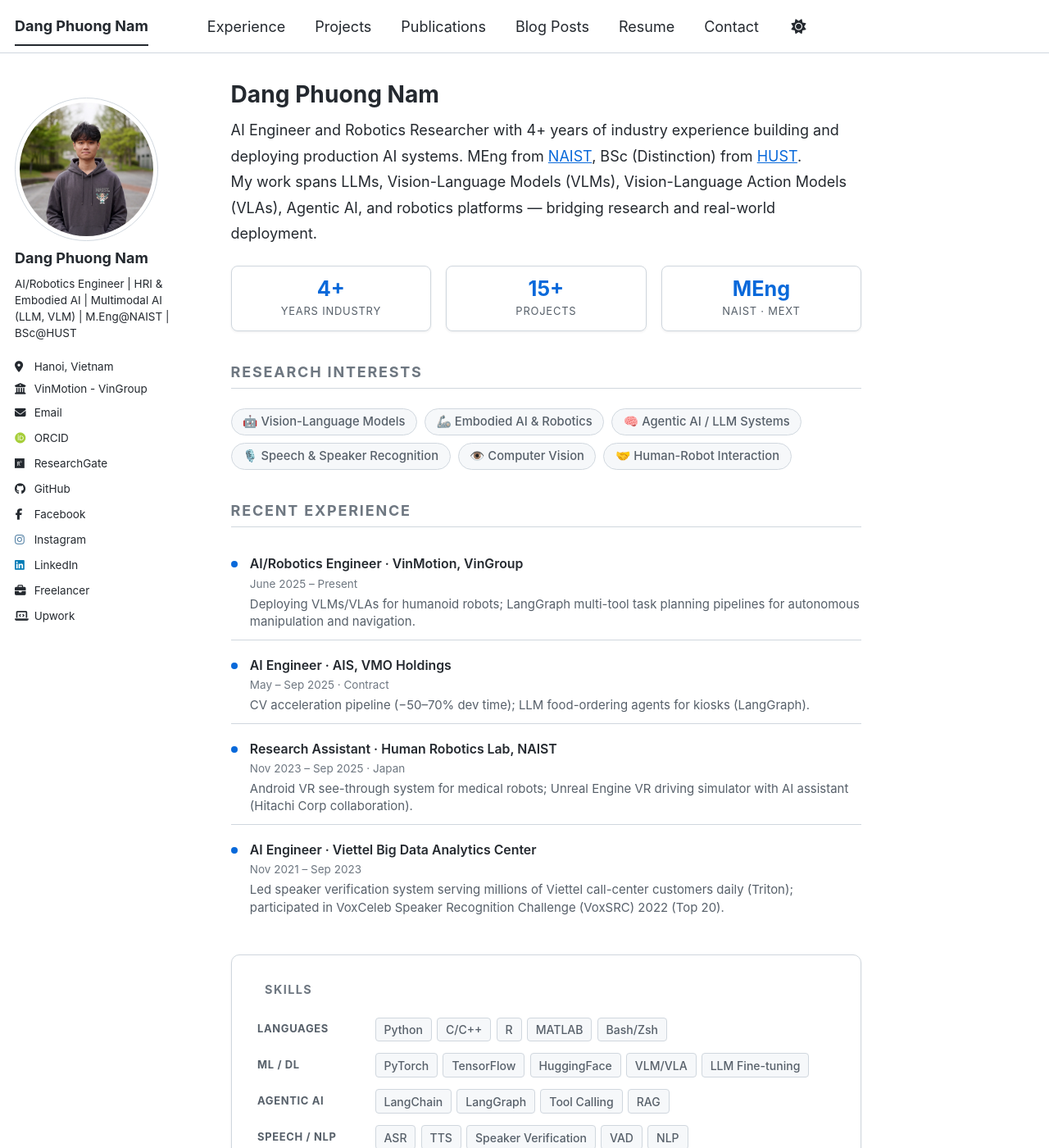
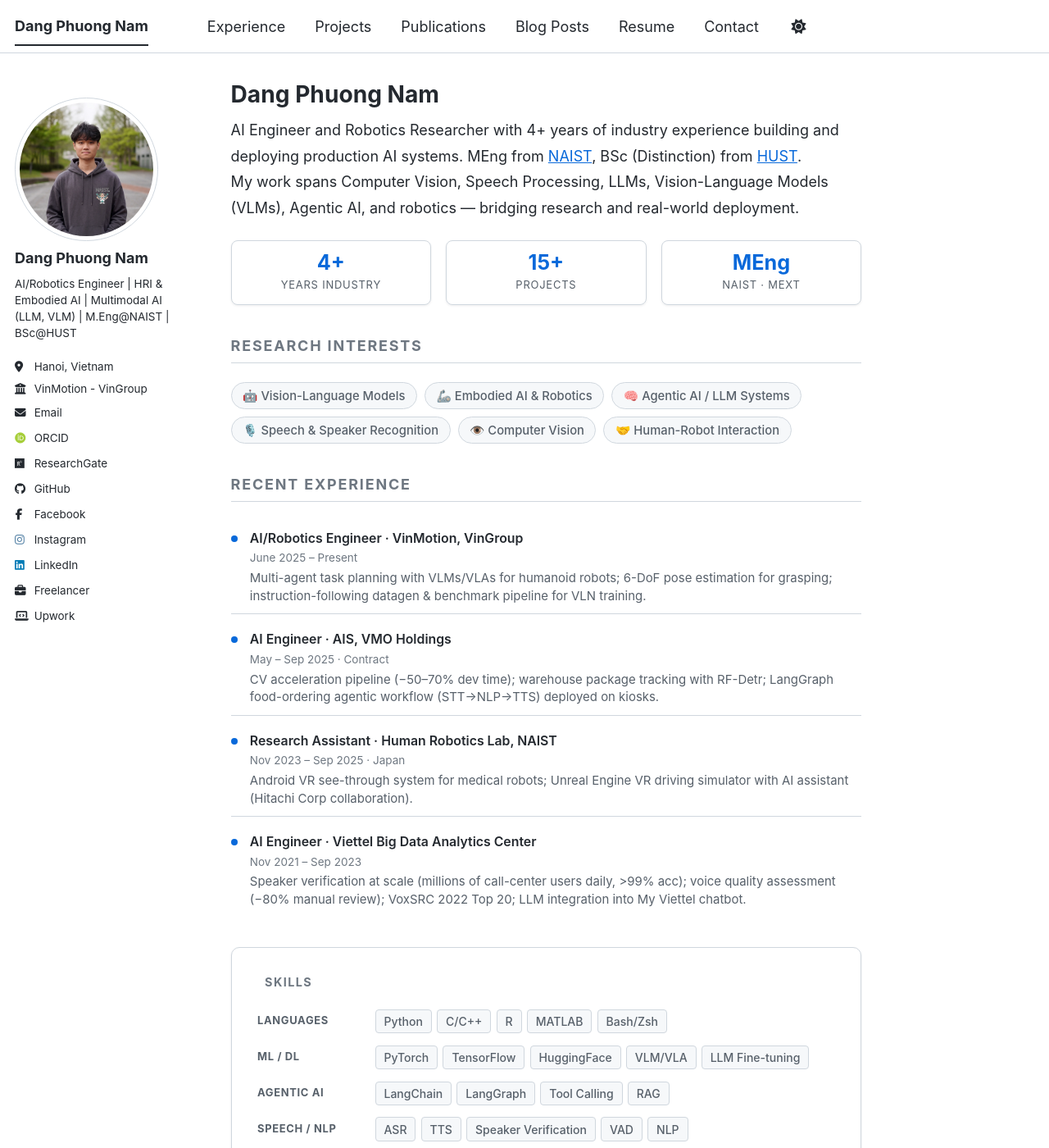
Before and after one commit to hiimmuc/hiimmuc.github.io, a Jekyll site: the page built from _pages/about.html, in a window 1280 px wide and 1400 px high. Shown: the whole window at 82% size. Built offline with Jekyll 4.4.1, drawn with Linux system fonts in a browser that asks for light colours; some web fonts are replaced; a script bundle is joined from its source files by our own code; library files that are not in the unit come from our copies.

Commit message:
Update about page contents

```diff
--- a/_pages/about.html
+++ b/_pages/about.html
@@ -10,8 +10,8 @@ redirect_from:
   AI Engineer and Robotics Researcher with 4+ years of industry experience building and deploying production AI systems.
   MEng from <a href="https://www.naist.jp/en/">NAIST</a>, BSc (Distinction) from <a
     href="https://www.hust.edu.vn/">HUST</a>.<br>
-  My work spans LLMs, Vision-Language Models (VLMs), Vision-Language Action Models (VLAs), Agentic AI, and robotics
-  platforms — bridging research and real-world deployment.
+  My work spans Computer Vision, Speech Processing, LLMs, Vision-Language Models (VLMs), Agentic AI, and robotics —
+  bridging research and real-world deployment.
 </p>
 
 <div class="stat-row">
@@ -46,8 +46,8 @@ redirect_from:
     <div class="mini-tl-content">
       <span class="mini-tl-org">AI/Robotics Engineer · VinMotion, VinGroup</span>
       <span class="mini-tl-period">June 2025 – Present</span>
-      <span class="mini-tl-desc">Deploying VLMs/VLAs for humanoid robots; LangGraph multi-tool task planning pipelines
-        for autonomous manipulation and navigation.</span>
+      <span class="mini-tl-desc">Multi-agent task planning with VLMs/VLAs for humanoid robots; 6-DoF pose estimation for
+        grasping; instruction-following datagen &amp; benchmark pipeline for VLN training.</span>
     </div>
   </li>
   <li>
@@ -55,8 +55,8 @@ redirect_from:
     <div class="mini-tl-content">
       <span class="mini-tl-org">AI Engineer · AIS, VMO Holdings</span>
       <span class="mini-tl-period">May – Sep 2025 · Contract</span>
-      <span class="mini-tl-desc">CV acceleration pipeline (−50–70% dev time); LLM food-ordering agents for kiosks
-        (LangGraph).</span>
+      <span class="mini-tl-desc">CV acceleration pipeline (−50–70% dev time); warehouse package tracking with RF-Detr;
+        LangGraph food-ordering agentic workflow (STT→NLP→TTS) deployed on kiosks.</span>
     </div>
   </li>
   <li>
@@ -73,8 +73,8 @@ redirect_from:
     <div class="mini-tl-content">
       <span class="mini-tl-org">AI Engineer · Viettel Big Data Analytics Center</span>
       <span class="mini-tl-period">Nov 2021 – Sep 2023</span>
-      <span class="mini-tl-desc">Led speaker verification system serving millions of Viettel call-center customers daily
-        (Triton); participated in VoxCeleb Speaker Recognition Challenge (VoxSRC) 2022 (Top 20).</span>
+      <span class="mini-tl-desc">Speaker verification at scale (millions of call-center users daily, &gt;99% acc); voice
+        quality assessment (−80% manual review); VoxSRC 2022 Top 20; LLM integration into My Viettel chatbot.</span>
     </div>
   </li>
 </ul>
```
